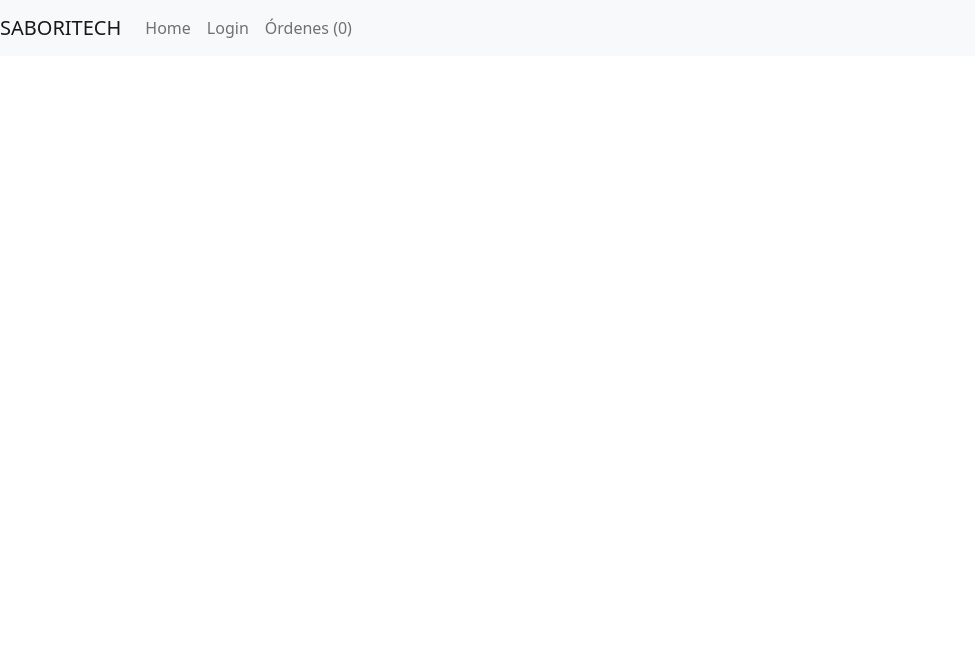
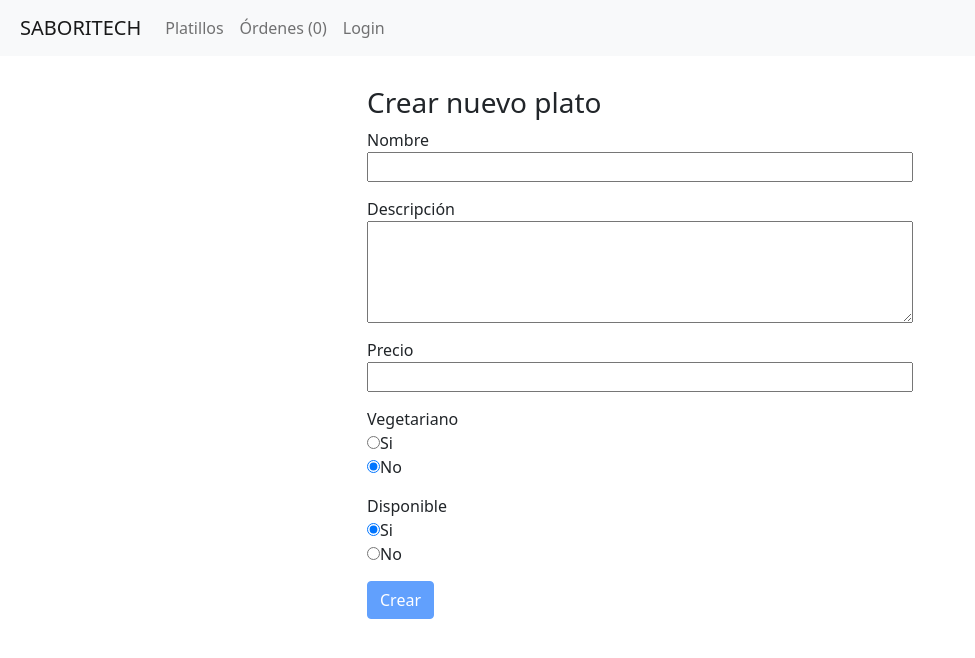
Before and after one commit to JuanPaLA/SaboriTech, a React (Create React App) app: page /createdish in a window 1280 px wide. Shown: the top 658 px of the page, without its empty margins (0-975 px from the left). Built offline with nearby package versions, Linux system fonts and the light colour scheme.

Commit message:
feat: create dish form, updates to styles

```diff
--- a/src/App.css
+++ b/src/App.css
@@ -37,6 +37,10 @@
   }
 }
 
+.navbar-brand {
+  margin-left: 20px;
+}
+
 .page-content {
   padding: 30px;
 }
@@ -50,3 +54,19 @@
 .error-text {
   color: #ff0000;
 }
+
+.dishes-list {
+  display: flex;
+  flex-wrap: wrap;
+}
+
+.dish-card {
+  padding: 10px;
+  margin-right: 15px;
+  margin-bottom: 15px;
+  width: 300px;
+}
+
+.dish-count-button {
+  margin: 10px;
+}
--- a/src/App.js
+++ b/src/App.js
@@ -7,6 +7,7 @@ import Signup from './components/functionals/signup';
 import Order from './components/functionals/order';
 import { Switch, Route, BrowserRouter } from "react-router-dom";
 import CartContextProvider from './components/context';
+import DishForm from './components/functionals/dishform';
 
 //Bootstrap styles
 import 'bootstrap/dist/css/bootstrap.min.css';
@@ -23,6 +24,7 @@ function App() {
 					<Route exact path="/order" component={Order}/>
 					<Route exact path="/login" component={Login} />
 					<Route exact path="/signup" component={Signup} />
+					<Route exact path="/createdish" component={DishForm} />
 				</div>
 			</Switch>
 			</BrowserRouter>
--- a/src/components/functionals/dish.js
+++ b/src/components/functionals/dish.js
@@ -4,15 +4,15 @@ import React from 'react'
 
 export default function Dish({nombre, descripcion, precio, vegetariano,disponible,id}) {
     return (
-        <div>
+        <div className="dish-card">
             <Link to={{ pathname: `/dishdetail/${id}`}}>
                 <h4>{nombre}</h4>
             </Link>
             <ul>
+                <li>Descripcion: {descripcion}</li>
                 <li>Precio: {precio}</li>
-                <li>Disponible: {disponible}</li>
-                <li>Descripcion: {descripcion}</li>
-                <li>Vegetariano: {vegetariano}</li>
+                <li>Disponible: {disponible ? 'si' : 'no'}</li>
+                <li>Vegetariano: {vegetariano ? 'si' : 'no'}</li>
             </ul>
         </div>
     )
--- a/src/components/functionals/dishDetail.js
+++ b/src/components/functionals/dishDetail.js
@@ -2,6 +2,7 @@ import React, {useState, useContext } from 'react'
 import Dish from './dish';
 import DishCount from './dishCount';
 import { CartContext } from '../context';
+import { Button } from 'react-bootstrap';
 
 export default function DishDetail({id,precio,nombre,descripcion,disponible,vegetariano}) {
     const [dishCount, setDishCount] = useState(0);
@@ -24,12 +25,11 @@ export default function DishDetail({id,precio,nombre,descripcion,disponible,vege
 
         <DishCount handleCounterToChild={handleCounterToChild}/>
 
-
-        <input
-            type="button"
-            value={`Añadir al carrito ${dishCount}`}
-            onClick={()=>addDish(nombre,dishCount, precio)}
-        />
+        <Button variant="primary"
+            onClick={()=>addDish(nombre, dishCount, precio)}
+        >
+            Añadir al carrito ${dishCount*precio}
+        </Button>
 
         </div>
     )
--- a/src/components/functionals/dishList.js
+++ b/src/components/functionals/dishList.js
@@ -16,7 +16,7 @@ export default function DishList() {
     }, [])
 
     return (
-        <div>
+        <div className="dishes-list">
             {dishes ?
                 dishes.map((d,i)=>(
                     <Dish
--- a/src/components/functionals/dishListContainer.js
+++ b/src/components/functionals/dishListContainer.js
@@ -1,9 +1,12 @@
-import React from 'react'
-import DishList from './dishList'
+import React from 'react';
+import DishList from './dishList';
+import { Link } from 'react-router-dom';
+
 export default function DishListContainer(props) {
     return (
         <div>
             <h5>Welcome {props.user} to our finest dishes selection</h5>
+            <Link to="/createdish">+ Crear nuevo plato</Link>
             <DishList/>
         </div>
     )
--- /dev/null
+++ b/src/components/functionals/dishform.js
@@ -0,0 +1,115 @@
+import React, { useState } from 'react';
+import { Button, Container, Row, Col } from 'react-bootstrap';
+
+export default function DishForm() {
+    const [name, setName] = useState("");
+    const [description, setDescription] = useState("");
+    const [vegetarian, setVegetarian] = useState(false);
+    const [price, setPrice] = useState(0);
+    const [available, setAvailable] = useState(true);
+
+
+    const submit = event => {
+        event.preventDefault();
+        const new_dish = {
+            name,
+            description,
+            vegetarian,
+            price,
+            available
+        }
+
+        // connect to /create api
+        console.log(new_dish)
+    }
+
+    return (
+        <Container>
+            <Row className="justify-content-md-center">
+                <Col md="6">
+                    <h3>Crear nuevo plato</h3>
+                    <form onSubmit={submit}>
+                        <div className="form-item">
+                            <label>Nombre</label>
+                            <input
+                                type="text"
+                                onChange={e => setName(e.target.value)}
+                            />
+                        </div>
+                        <div className="form-item">
+                            <label>Descripción</label>
+                            <textarea rows="4" cols="50"
+                                onChange={e => setDescription(e.target.value)}
+                            >
+                            </textarea>
+                        </div>
+                        <div className="form-item">
+                            <label>Precio</label>
+                            <input
+                                type="number"
+                                onChange={e => setPrice(e.target.value)}
+                            />
+                        </div>
+                        <div className="form-item">
+                            <label>Vegetariano</label>
+                            <div>
+                                <label>
+                                    <input type="radio"
+                                        name="vegetarian"
+                                        value={true}
+                                        checked={vegetarian === true}
+                                        onChange={e => setVegetarian(true)}
+                                    />
+                                    Si
+                                </label>
+                            </div>
+                            <div>
+                                <label>
+                                    <input type="radio"
+                                        name="vegetarian"
+                                        value={false}
+                                        checked={vegetarian === false}
+                                        onChange={e => setVegetarian(false)}
+                                    />
+                                    No
+                                </label>
+                            </div>
+                        </div>
+                        <div className="form-item">
+                            <label>Disponible</label>
+                            <div>
+                                <label>
+                                    <input type="radio"
+                                        name="available"
+                                        value={true}
+                                        checked={available === true}
+                                        onChange={e => setAvailable(true)}
+                                    />
+                                    Si
+                                </label>
+                            </div>
+                            <div>
+                                <label>
+                                    <input type="radio"
+                                        name="available"
+                                        value={false}
+                                        checked={available === false}
+                                        onChange={e => setAvailable(false)}
+                                    />
+                                    No
+                                </label>
+                            </div>
+                        </div>
+                        <Button
+                            type="submit"
+                            variant="primary"
+                            disabled={name.length === 0}
+                        >
+                            Crear
+                        </Button>
+                    </form>
+                </Col>
+            </Row>
+        </Container>
+    )
+}
--- a/src/components/functionals/login.js
+++ b/src/components/functionals/login.js
@@ -16,17 +16,17 @@ export default function Login() {
             <Row className="justify-content-md-center">
                 <Col md="6">
                     <h3>Login</h3>
-                    <p>Don't have an account? <Link to={'/signup'}>Sign up</Link></p>
+                    <p>No tienes una cuenta? <Link to={'/signup'}>Regístrate aquí</Link></p>
                     <form onSubmit={submit}>
                         <div className="form-item">
-                            <label>Username</label>
+                            <label>Nombre de usuario</label>
                             <input
                                 type="text"
                                 onChange={e => setUsername(e.target.value)}
                             />
                         </div>
                         <div className="form-item">
-                            <label>Password</label>
+                            <label>Contraseña</label>
                             <input
                                 type="password"
                                 onChange={e => setPassword(e.target.value)}
--- a/src/components/functionals/signup.js
+++ b/src/components/functionals/signup.js
@@ -30,27 +30,27 @@ export default function Login() {
                     <h3>Sign up</h3>
                     <form onSubmit={submit}>
                         <div className="form-item">
-                            <label>Username</label>
+                            <label>Nombre de usuario</label>
                             <input
                                 type="text"
                                 onChange={e => setUsername(e.target.value)}
                             />
                         </div>
                         <div className="form-item">
-                            <label>Password</label>
+                            <label>Contraseña</label>
                             <input
                                 type="password"
                                 onChange={e => setPassword(e.target.value)}
                             />
-                            <small>Must contain at least {PASSWORD_MIN_LENGTH} characters</small>
+                            <small>Debe contener al menos {PASSWORD_MIN_LENGTH} caracteres</small>
                         </div>
                         <div className="form-item">
-                            <label>Repeat Password</label>
+                            <label>Repetir contraseña</label>
                             <input
                                 type="password"
                                 onChange={e => setRepeatPassword(e.target.value)}
                             />
-                            {!passwordsMatch && <small className="error-text">Passwords don't match</small>}
+                            {!passwordsMatch && <small className="error-text">Las contraseñas no coinciden</small>}
                         </div>
 
                         <Button
@@ -58,7 +58,7 @@ export default function Login() {
                             variant="primary"
                             disabled={username.length === 0 || !validPassword || !passwordsMatch}
                         >
-                            Submit
+                            Crear
                         </Button>
                     </form>
                 </Col>
--- a/src/components/layout/navigation.js
+++ b/src/components/layout/navigation.js
@@ -11,9 +11,9 @@ export default function Navigation() {
 		<Navbar bg="light" variant="light">
 			<Navbar.Brand href="/">SABORITECH</Navbar.Brand>
 			<Nav>
-				<Link to="/" className="nav-link">Home</Link>
+				<Link to="/" className="nav-link">Platillos</Link>
+				<Link to="/order" className="nav-link">Órdenes ({dishesCount()})</Link>
 				<Link to="/login" className="nav-link">Login</Link>
-				<Link to="/order" className="nav-link">Órdenes ({dishesCount()})</Link>
 			</Nav>
 		</Navbar>
 	);
```
Also changed, not shown: src/components/functionals/dishCount.js (+18 -11 lines).
